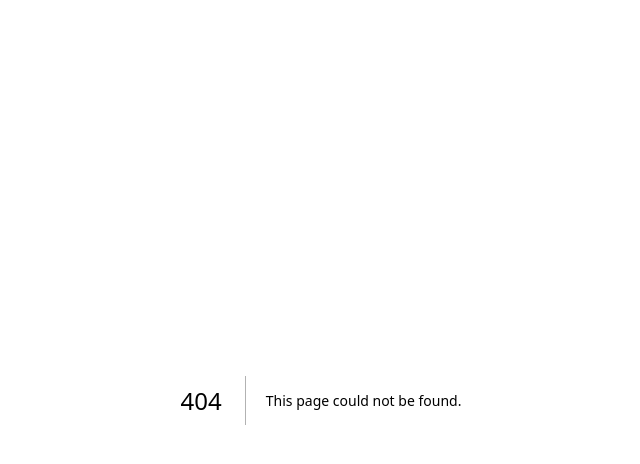
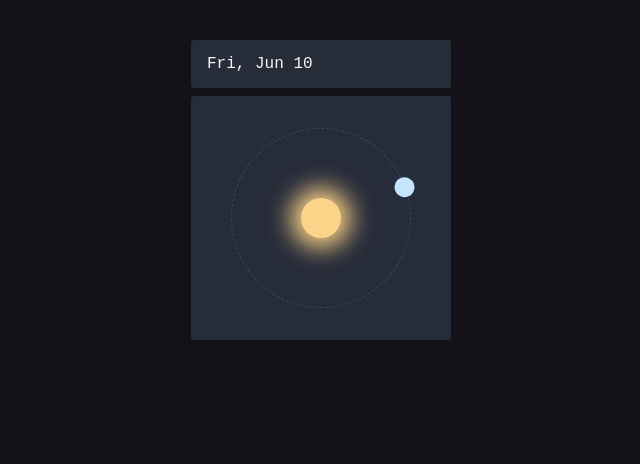
Before and after one commit to winniethemu/winniethemu.github.io, a Next.js app: page /datepicker/components/SolarDatepicker in a window 1280 px wide. Before the commit this address had no page. Shown: the top 464 px of the page, without its empty margins (319-959 px from the left). Built offline with nearby package versions, Linux system fonts and the light colour scheme.

Commit message:
Solar datepicker

```diff
--- a/next.config.js
+++ b/next.config.js
@@ -2,6 +2,9 @@
 const nextConfig = {
   output: 'export',
   images: { unoptimized: true },
+  compiler: {
+    styledComponents: true,
+  },
 };
 
 module.exports = nextConfig;
--- /dev/null
+++ b/src/pages/datepicker/components/SolarDatepicker.tsx
@@ -0,0 +1,38 @@
+import * as React from 'react';
+import { useState } from 'react';
+import styled from 'styled-components';
+
+import SolarSystem from './SolarSystem';
+import { formatDate } from '../util';
+
+const Wrapper = styled.figure`
+  width: 260px;
+  margin: 40px auto;
+`;
+
+const DateField = styled.figcaption`
+  color: #F6F6F9;
+  font-size: 16px;
+  font-family: monospace;
+  padding: 12px 16px;
+  margin-bottom: 8px;
+  background-color: #272C39;
+  border-radius: 3px;
+`;
+
+const SolarDatepicker: React.FC = () => {
+  const [date, setDate] = useState(new Date());
+
+  const handleDatepick = (value: Date) => {
+    setDate(value);
+  }
+
+  return (
+    <Wrapper>
+      <DateField id="date-field">{formatDate(date)}</DateField>
+      <SolarSystem date={date} handleDatepick={handleDatepick}/>
+    </Wrapper>
+  );
+};
+
+export default SolarDatepicker;
--- /dev/null
+++ b/src/pages/datepicker/components/SolarSystem.tsx
@@ -0,0 +1,188 @@
+import * as React from 'react';
+import { useEffect, useRef, useState } from 'react';
+import styled from 'styled-components';
+
+import { background } from '../constant';
+import { RotatorProps, SolarSystemProps } from '../type';
+import { angleToDate, dateToAngle, formatDate } from '../util';
+
+const Wrapper = styled.div`
+  position: relative;
+  padding: 32px 40px;
+  background-color: ${background};
+  border-radius: 3px;
+`;
+
+const Rotator = styled.div<RotatorProps>`
+  position: relative;
+  width: 180px;
+  height: 180px;
+  cursor: grab;
+  border: 1px dashed hsl(222, 19%, 30%);
+  border-radius: 1000px;
+  transform-origin: center;
+  transform: rotate(${props => props.angle}deg);
+`;
+
+const Sun = styled.div`
+  width: 40px;
+  height: 40px;
+  position: absolute;
+  top: 50%;
+  left: 50%;
+  z-index: 1;
+  transform: translate(-50%, -50%);
+  background-color: hsl(39, 95%, 76%);
+  border-radius: 1000px;
+`;
+
+const SunGlow = styled(Sun)`
+  @keyframes sun-blur {
+    0% {
+      filter: blur(8px);
+    }
+
+    10% {
+      filter: blur(9px);
+    }
+
+    20% {
+      filter: blur(10px);
+    }
+
+    30% {
+      filter: blur(11px);
+    }
+
+    40% {
+      filter: blur(12px);
+    }
+
+    50% {
+      filter: blur(13px);
+    }
+
+    60% {
+      filter: blur(12px);
+    }
+
+    70% {
+      filter: blur(11px);
+    }
+
+    80% {
+      filter: blur(10px);
+    }
+
+    90% {
+      filter: blur(9px);
+    }
+
+    100% {
+      filter: blur(8px);
+    }
+  }
+
+  z-index: 0;
+  transform: translate(-50%, -50%) scale(1.5);
+  animation: sun-blur 4000ms;
+  animation-iteration-count: infinite;
+  animation-timing-function: ease-in-out;
+`;
+
+const Earth = styled.div`
+  width: 20px;
+  height: 20px;
+  position: absolute;
+  top: 50%;
+  left: 0;
+  transform: translate(-50%, -50%);
+  background-color: hsl(209, 100%, 89%);
+  border-radius: 1000px;
+`;
+
+const SolarSystem: React.FC<SolarSystemProps> = ({ date, handleDatepick }) => {
+  const [active, setActive] = useState(false);
+  const [center, setCenter] = useState({ x: 0, y: 0 });
+  const [currAngle, setCurrAngle] = useState(0);
+  const [startAngle, setStartAngle] = useState(0);
+  const [endAngle, setEndAngle] = useState(0);
+  const rotatorDiv = useRef<HTMLDivElement>(null);
+
+  useEffect(() => {
+    const rect = rotatorDiv.current!.getBoundingClientRect();
+    const centerX = rect.left + rect.width / 2;
+    const centerY = rect.top + rect.height / 2;
+    setCenter({ x: centerX, y: centerY });
+    // Calculate initial position
+    setCurrAngle(dateToAngle(date));
+  }, [date]);
+
+  const deslectAll = () => {
+    if (document.selection) {
+      document.selection.empty();
+    } else if (window.getSelection) {
+      window.getSelection()?.removeAllRanges();
+    }
+  };
+
+  const getPositionFromCenter = (e: React.MouseEvent) => {
+    return {
+      x: e.clientX - center.x!,
+      y: -(e.clientY - center.y!)
+    };
+  };
+
+  const handleMouseDown = (e: React.MouseEvent) => {
+    e.stopPropagation();
+    const position = getPositionFromCenter(e);
+    const angle = 180 - Math.atan2(position.y, position.x) * (180 / Math.PI);
+    setStartAngle(angle);
+    setActive(true);
+  };
+
+  const handleMouseUp = (e: React.MouseEvent) => {
+    deslectAll();
+    e.stopPropagation();
+    if (active) {
+      const newCurrAngle = currAngle + (endAngle - startAngle);
+      handleDatepick(angleToDate(newCurrAngle));
+      setActive(false);
+      setCurrAngle(newCurrAngle);
+    }
+  };
+
+  const handleMouseMove = (e: React.MouseEvent) => {
+    if (active) {
+      const position = getPositionFromCenter(e);
+      const angle = 180 - Math.atan2(position.y, position.x) * (180 / Math.PI);
+      const future = currAngle + (endAngle - startAngle);
+      setEndAngle(angle);
+      rotatorDiv.current!.style.transform = `
+        rotate(${future}deg)
+      `;
+      const field = document.getElementById('date-field');
+      if (field) {
+        field.innerText = formatDate(angleToDate(future));
+      }
+    }
+  };
+
+  return (
+    <Wrapper>
+      <Rotator
+        angle={currAngle}
+        onMouseDown={handleMouseDown}
+        onMouseMove={handleMouseMove}
+        onMouseUp={handleMouseUp}
+        ref={rotatorDiv}
+      >
+        <Earth />
+      </Rotator>
+      <Sun />
+      <SunGlow />
+    </Wrapper>
+  );
+};
+
+export default SolarSystem;
--- /dev/null
+++ b/src/pages/datepicker/constant.ts
@@ -0,0 +1,20 @@
+export const primary = 'hsl(231, 100%, 76%)';
+export const secondary = 'hsl(222, 19%, 24%)';
+export const background = 'hsl(223, 19%, 19%)';
+
+export const monthDays: Record<number, number> = {
+  0: 31,
+  1: 29,
+  2: 31,
+  3: 30,
+  4: 31,
+  5: 30,
+  6: 31,
+  7: 31,
+  8: 30,
+  9: 31,
+  10: 30,
+  11: 31,
+};
+
+export default () => {};
--- /dev/null
+++ b/src/pages/datepicker/index.tsx
@@ -0,0 +1,21 @@
+import * as React from 'react';
+import styled, { createGlobalStyle } from 'styled-components';
+import SolarDatepicker from './components/SolarDatepicker';
+
+const GlobalStyle = createGlobalStyle`
+  body {
+    background-color: hsl(274deg 16% 8%);
+    height: 100%;
+  }
+`;
+
+const Datepicker: React.FC = () => {
+  return (
+    <React.Fragment>
+      <GlobalStyle />
+      <SolarDatepicker />
+    </React.Fragment>
+  );
+};
+
+export default Datepicker;
--- /dev/null
+++ b/src/pages/datepicker/type.ts
@@ -0,0 +1,10 @@
+export interface SolarSystemProps {
+  date: Date;
+  handleDatepick: (value: Date) => void;
+}
+
+export interface RotatorProps {
+  angle: number;
+}
+
+export default () => {};
--- /dev/null
+++ b/src/pages/datepicker/util.ts
@@ -0,0 +1,77 @@
+import { monthDays} from './constant';
+
+const dayName: Record<number, string> = {
+  0: 'Sun',
+  1: 'Mon',
+  2: 'Tue',
+  3: 'Wed',
+  4: 'Thu',
+  5: 'Fri',
+  6: 'Sat',
+};
+
+const monthName: Record<number, string> = {
+  0: 'Jan',
+  1: 'Feb',
+  2: 'Mar',
+  3: 'Apr',
+  4: 'May',
+  5: 'Jun',
+  6: 'Jul',
+  7: 'Aug',
+  8: 'Sep',
+  9: 'Oct',
+  10: 'Nov',
+  11: 'Dec',
+};
+
+export const formatDate = (date: Date) => {
+  const dayOfWeek = date.getDay();
+  const day = date.getDate();
+  const month = date.getMonth();
+  return `${dayName[dayOfWeek]}, ${monthName[month]} ${day}`;
+};
+
+export const isLeapYear = (year: number) => {
+  if (year % 100 === 0) return year % 400 === 0;
+  return year % 4 === 0;
+};
+
+export const dateToAngle = (date: Date) => {
+  const day = date.getDate();
+  const month = date.getMonth();
+  const year = date.getFullYear();
+  const leapYear = isLeapYear(year);
+
+  // calculate number of days since Jan 1
+  let numOfDays = 0;
+  for (let i = 0; i < month; i++) {
+    if (i === 1 && leapYear) {
+      numOfDays += 28;
+    } else {
+      numOfDays += monthDays[i];
+    }
+  }
+  numOfDays += day;
+
+  const totalDays = leapYear ? 366 : 365;
+  return 360 * (numOfDays / totalDays);
+};
+
+export const angleToDate = (angle: number) => {
+  while (angle > 360) angle -= 360;
+  const date = new Date();
+  let numOfDays = Math.floor(365 * angle / 360);
+  if (numOfDays < 1) return date;
+  for (let i = 0; i < 12; i++) {
+    if (numOfDays < monthDays[i]) {
+      date.setMonth(i);
+      date.setDate(numOfDays);
+      return date;
+    }
+    numOfDays -= monthDays[i];
+  }
+  throw new RangeError('Number of days out of range');
+};
+
+export default () => {};
```
